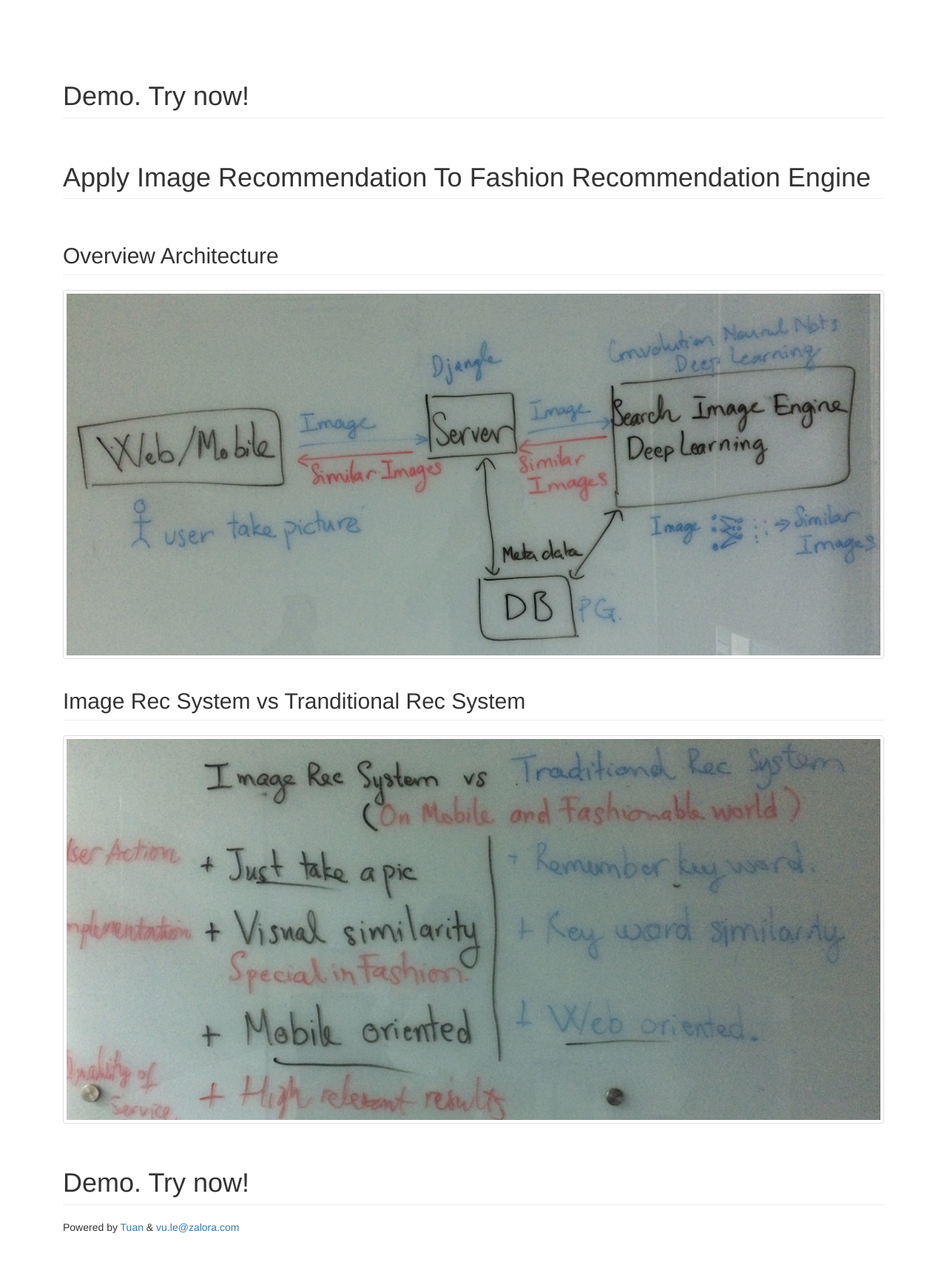
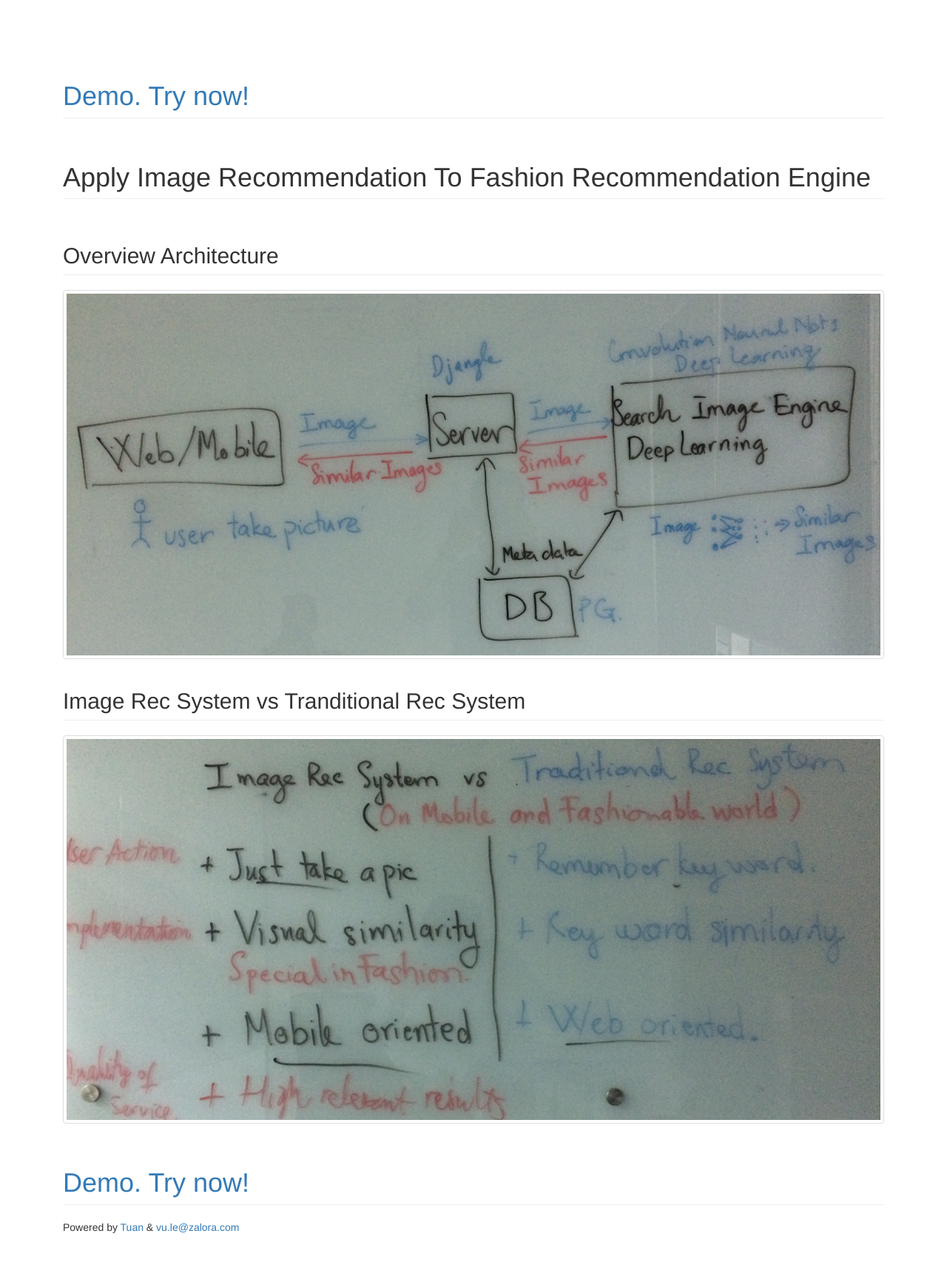
Before and after one commit to QuangVuZalora/Lina, a Django app: page / in a window 1280 px wide. Shown: the whole page at 74% size. Run offline with Django 3.2, Linux system fonts and the light colour scheme; parts of the project's set-up code (start-up, migrations or seed data) failed here and were passed over; some libraries are stand-ins or nearby versions.

Commit message:
Add link to search page from home page

```diff
--- a/Slayer/templates/home.html
+++ b/Slayer/templates/home.html
@@ -48,7 +48,7 @@
 </script>
 <div class="container">
     <div class="col-lg-12">
-        <h1 class="page-header">Demo. Try now!</h2>
+        <h1 class="page-header"><a href="{% url 'search' %}">Demo. Try now!</a></h1>
     </div>
     <div class="col-lg-12">
         <h1 class="page-header">Apply Image Recommendation To Fashion Recommendation Engine</h1>
@@ -68,7 +68,7 @@
 </div>
 <div class="container">
     <div class="col-lg-12">
-        <h1 class="page-header">Demo. Try now!</h2>
+        <h1 class="page-header"><a href="{% url 'search' %}">Demo. Try now!</a></h1>
     </div>
     <!-- Page Content -->
     <div class="container">
```
